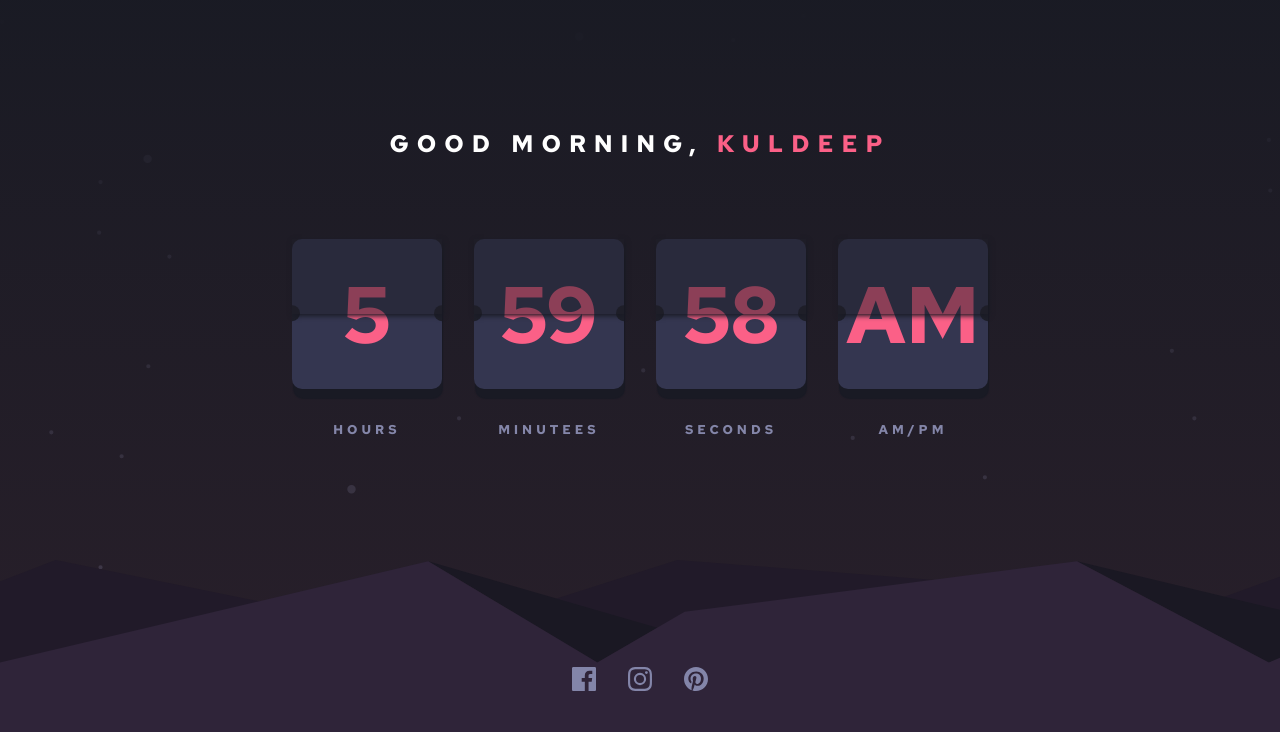
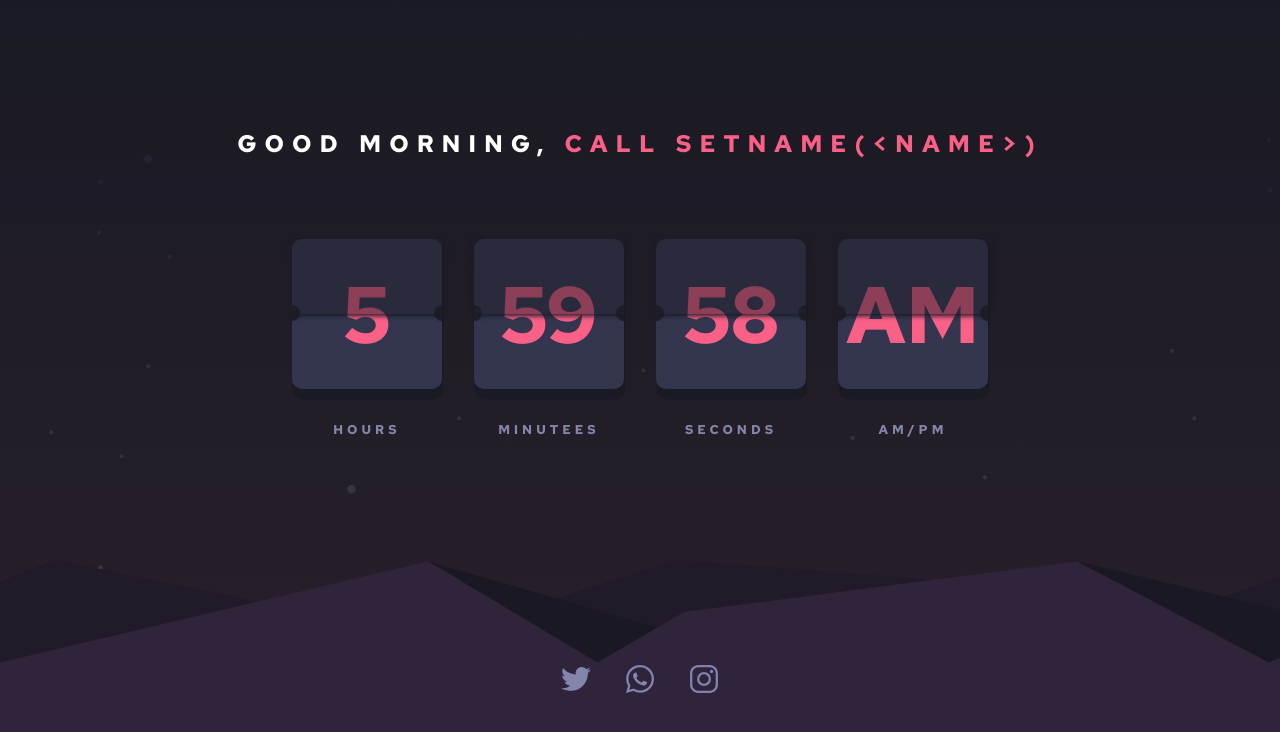
Before and after one commit to c0dysharma/launch-countdown-timer-main, a plain HTML site: page index.html in a window 1280 px wide. Drawn offline with nearby package versions, Linux system fonts and the light colour scheme.

Commit message:
Changed icon and added functionality to get dynamic names

```diff
--- a/app.js
+++ b/app.js
@@ -3,6 +3,11 @@ const minuteesEl = document.getElementById("time-box-minutees");
 const secondsEl = document.getElementById("time-box-seconds");
 const ampmEl = document.getElementById("time-box-am-pm");
 const timePeriod = document.getElementById("time-period");
+const name = document.getElementById("name");
+
+name.innerText = localStorage.getItem("name")
+  ? localStorage.getItem("name")
+  : "call setName(<name>)";
 
 const updateTime = () => {
   let time = new Date().toLocaleTimeString("en-US", {
@@ -35,4 +40,10 @@ const updateTime = () => {
   } else timePeriod.innerText = "Morning";
 };
 
+const SETNAME = (name) => {
+  localStorage.setItem("name", name);
+  window.location.reload();
+};
+
+updateTime();
 window.setInterval(() => updateTime(), 1000);
--- a/index.html
+++ b/index.html
@@ -15,53 +15,49 @@
 
 <body>
   <main class="main-section">
-    <h1>Good <span id="time-period">Afternoon</span>, <span class='name'>Kuldeep</span></h1>
+    <h1>Good <span id="time-period"></span>, <span class='name' id="name"></span></h1>
     <div class="time-boxes">
       <div class="time-container">
         <div class="top-shade"></div>
-        <div class="time-box" id="time-box-hours">12</div>
+        <div class="time-box" id="time-box-hours"></div>
         <p class="time-unit">Hours</p>
       </div>
 
       <div class="time-container">
 
         <div class="top-shade"></div>
-        <div class="time-box" id="time-box-minutees">08</div>
+        <div class="time-box" id="time-box-minutees"></div>
         <p class="time-unit">Minutees</p>
       </div>
 
       <div class="time-container">
 
         <div class="top-shade"></div>
-        <div class="time-box" id="time-box-seconds">13</div>
+        <div class="time-box" id="time-box-seconds"></div>
         <p class="time-unit">Seconds</p>
       </div>
 
       <div class="time-container">
 
         <div class="top-shade"></div>
-        <div class="time-box" id="time-box-am-pm">PM</div>
+        <div class="time-box" id="time-box-am-pm"></div>
         <p class="time-unit">AM/PM</p>
 
       </div>
     </div>
     <div class="footer">
       <div class="bookmarks">
-        <a href="#"><svg xmlns="http://www.w3.org/2000/svg" width="24" height="24" class="bookmark">
-            <path
-              d="M22.675 0H1.325C.593 0 0 .593 0 1.325v21.351C0 23.407.593 24 1.325 24H12.82v-9.294H9.692v-3.622h3.128V8.413c0-3.1 1.893-4.788 4.659-4.788 1.325 0 2.463.099 2.795.143v3.24l-1.918.001c-1.504 0-1.795.715-1.795 1.763v2.313h3.587l-.467 3.622h-3.12V24h6.116c.73 0 1.323-.593 1.323-1.325V1.325C24 .593 23.407 0 22.675 0z" />
-          </svg></a>
-        <a href="#"><svg xmlns="http://www.w3.org/2000/svg" width="24" height="24">
-            <path class="bookmark"
-              d="M12 2.163c3.204 0 3.584.012 4.85.07 3.252.148 4.771 1.691 4.919 4.919.058 1.265.069 1.645.069 4.849 0 3.205-.012 3.584-.069 4.849-.149 3.225-1.664 4.771-4.919 4.919-1.266.058-1.644.07-4.85.07-3.204 0-3.584-.012-4.849-.07-3.26-.149-4.771-1.699-4.919-4.92-.058-1.265-.07-1.644-.07-4.849 0-3.204.013-3.583.07-4.849.149-3.227 1.664-4.771 4.919-4.919 1.266-.057 1.645-.069 4.849-.069zM12 0C8.741 0 8.333.014 7.053.072 2.695.272.273 2.69.073 7.052.014 8.333 0 8.741 0 12c0 3.259.014 3.668.072 4.948.2 4.358 2.618 6.78 6.98 6.98C8.333 23.986 8.741 24 12 24c3.259 0 3.668-.014 4.948-.072 4.354-.2 6.782-2.618 6.979-6.98.059-1.28.073-1.689.073-4.948 0-3.259-.014-3.667-.072-4.947-.196-4.354-2.617-6.78-6.979-6.98C15.668.014 15.259 0 12 0zm0 5.838a6.162 6.162 0 100 12.324 6.162 6.162 0 000-12.324zM12 16a4 4 0 110-8 4 4 0 010 8zm6.406-11.845a1.44 1.44 0 100 2.881 1.44 1.44 0 000-2.881z" />
-          </svg></a>
-        <a href="#"><svg xmlns="http://www.w3.org/2000/svg" width="24" height="24">
-            <path class="bookmark"
-              d="M12 0C5.373 0 0 5.372 0 12c0 5.084 3.163 9.426 7.627 11.174-.105-.949-.2-2.405.042-3.441.218-.937 1.407-5.965 1.407-5.965s-.359-.719-.359-1.782c0-1.668.967-2.914 2.171-2.914 1.023 0 1.518.769 1.518 1.69 0 1.029-.655 2.568-.994 3.995-.283 1.194.599 2.169 1.777 2.169 2.133 0 3.772-2.249 3.772-5.495 0-2.873-2.064-4.882-5.012-4.882-3.414 0-5.418 2.561-5.418 5.207 0 1.031.397 2.138.893 2.738a.36.36 0 01.083.345l-.333 1.36c-.053.22-.174.267-.402.161-1.499-.698-2.436-2.889-2.436-4.649 0-3.785 2.75-7.262 7.929-7.262 4.163 0 7.398 2.967 7.398 6.931 0 4.136-2.607 7.464-6.227 7.464-1.216 0-2.359-.631-2.75-1.378l-.748 2.853c-.271 1.043-1.002 2.35-1.492 3.146C9.57 23.812 10.763 24 12 24c6.627 0 12-5.373 12-12 0-6.628-5.373-12-12-12z" />
-          </svg></a>
+        <a href="https://twitter.com/" class="bookmark-link"><ion-icon name="logo-twitter"
+            class="bookmark"></ion-icon></a>
+        <a href="https://web.whatsapp.com/" class="bookmark-link"><ion-icon name="logo-whatsapp"
+            class="bookmark"></ion-icon></a>
+        <a href="https://www.instagram.com/" class="bookmark-link"><ion-icon name="logo-instagram"
+            class="bookmark"></ion-icon></a>
       </div>
     </div>
   </main>
+  <script type="module" src="https://unpkg.com/ionicons@5.5.2/dist/ionicons/ionicons.esm.js"></script>
+  <script nomodule src="https://unpkg.com/ionicons@5.5.2/dist/ionicons/ionicons.js"></script>
 </body>
 <script src="app.js"></script>
 
--- a/style.css
+++ b/style.css
@@ -128,12 +128,13 @@ body {
 .bookmarks {
   display: flex;
   gap: 2rem;
-  cursor: pointer;
 }
 
 .bookmark {
   cursor: pointer;
   fill: #8385a9;
+  height: 2rem;
+  width: 2rem;
 }
 
 .bookmark:hover {
```
